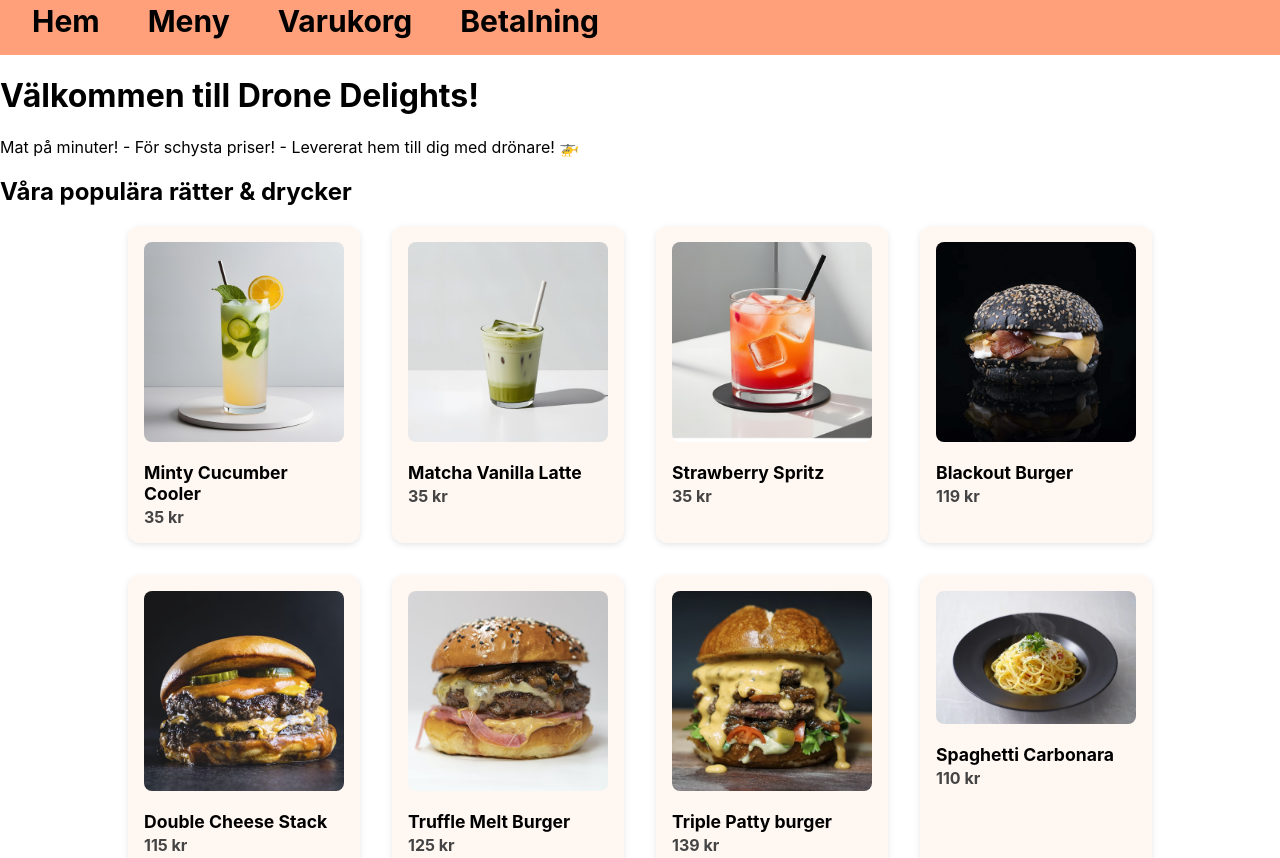
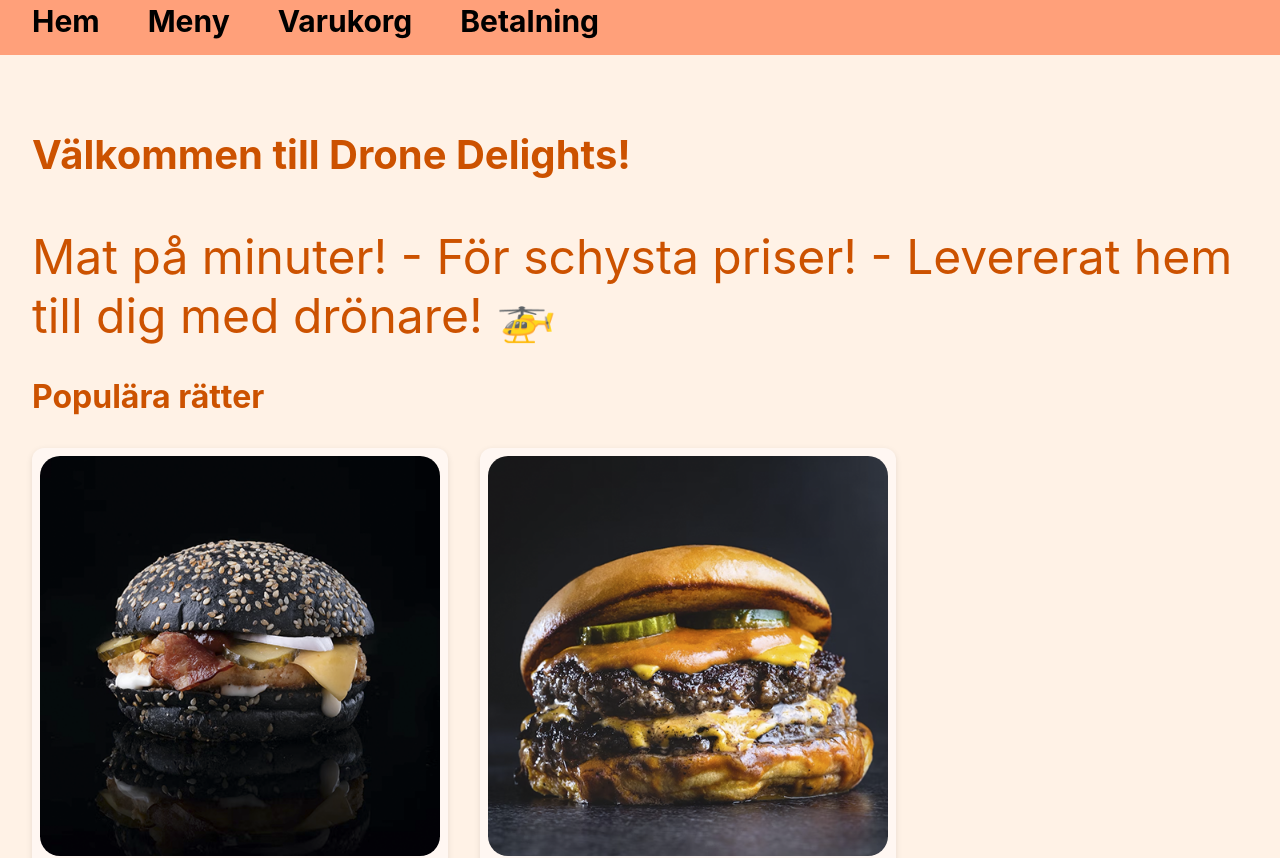
Before and after one commit to Rickyilic/DroneDelightsRickyIlicSYSM8, a React (Create React App) app: page / in a window 1280 px wide. Shown: the part 180-1038 px from the top of the page. Built offline with nearby package versions, Linux system fonts and the light colour scheme; data requests are answered from the project's data file.

Commit message:
Sorterat populära huvudrätter, efterrätter och drycker på home page och byggt styleat med home.css

```diff
--- a/db.json
+++ b/db.json
@@ -13,8 +13,8 @@
     { "id": 11, "name": "Blackout Burger", "category": "huvudrätt", "price": 119, "image": "/images/blackout-burger.png", "popular": true},
     { "id": 12, "name": "Double Cheese Stack", "category": "huvudrätt", "price": 115, "image": "/images/double-cheese.png", "popular": true},
     { "id": 13, "name": "Truffle Melt Burger", "category": "huvudrätt", "price": 125, "image": "/images/truffle-burger.png", "popular": true},
-    { "id": 14, "name": "Triple Patty burger", "category": "huvudrätt", "price": 139, "image": "/images/triple-patty.png", "popular": true},
-    { "id": 15, "name": "Spaghetti Carbonara", "category": "huvudrätt", "price": 110, "image": "/images/carbonara.webp", "popular": true},
+    { "id": 14, "name": "Triple Patty burger", "category": "huvudrätt", "price": 139, "image": "/images/triple-patty.png", "popular": false},
+    { "id": 15, "name": "Spaghetti Carbonara", "category": "huvudrätt", "price": 110, "image": "/images/carbonara.webp", "popular": false},
     { "id": 16, "name": "Crispy Fries", "category": "huvudrätt", "price": 25, "image": "/images/fries.png", "popular": false},
     { "id": 17, "name": "Sweet Fries", "category": "huvudrätt", "price": 30, "image": "/images/sweet-fries.png", "popular": false},
     { "id": 18, "name": "Oreo Choco Shake", "category": "efterrätt", "price": 45, "image": "/images/oreo-shake.png", "popular": true},
--- a/src/pages/Home.css
+++ b/src/pages/Home.css
@@ -1,18 +1,26 @@
 .home {
-  padding: 2rem;
-  max-width: 1200px;
+  background-color: #fff2e6;
+  padding: 3rem 2rem;
+  min-height: 100vh;
+  max-width: 100%;
   margin: 0 auto;
-  text-align: center;
+  text-align: left;
 }
 
 .home h1 {
   font-size: 2.5rem;
+  color: #cc5200;
   margin-bottom: 0.5rem;
+}
+.home h2 {
+  font-size: 2rem;
+  color: #cc5200;
+  margin-bottom: 2rem;
 }
 
 .home p {
-  font-size: 1.2rem;
-  color: #666;
+  font-size: 3rem;
+  color: #cc5200;
   margin-bottom: 2rem;
 }
 
@@ -20,32 +28,33 @@
   display: flex;
   flex-wrap: wrap;
   gap: 2rem;
-  justify-content: center;
+  justify-content: flex-start;
 }
 
 .product-card {
-  width: 200px;
+  width: 400px;
   background-color: #fff7f2;
   border-radius: 12px;
   box-shadow: 0 2px 6px rgba(0, 0, 0, 0.1);
-  padding: 1rem;
+  padding: 0.5rem;
   transition: transform 0.2s ease;
 }
 
 .product-card:hover {
-  transform: scale(1.03);
+  transform: scale(105%);
+  box-shadow: 0 4px 12px rgba(0, 0, 0, 0.2);
 }
 
 .product-card img {
   width: 100%;
   height: auto;
-  border-radius: 8px;
+  border-radius: 20px;
   margin-bottom: 0.5rem;
 }
 
 .product-card h3 {
   margin: 0.5rem 0 0.2rem;
-  font-size: 1.1rem;
+  font-size: 1.8rem;
 }
 
 .product-card p {
--- a/src/pages/Home.jsx
+++ b/src/pages/Home.jsx
@@ -1,5 +1,5 @@
 import { useEffect, useState } from "react";
-import './Home.css';
+import "./Home.css";
 
 function Home() {
   const [popular, setPopular] = useState([]);
@@ -16,13 +16,16 @@ function Home() {
   const popularDesserts = popular.filter(p => p.category === "efterrätt");
 
   return (
-    <div>
+    <div className="home">
       <h1>Välkommen till Drone Delights!</h1>
       <p>Mat på minuter! - För schysta priser! - Levererat hem till dig med drönare! 🚁</p>
 
-      <h2>Våra populära rätter & drycker</h2>
+      {/* Huvudrätter */}
+      {popularMain.length > 0 && (
+        <>
+          <h2>Populära rätter</h2>
           <div className="popular-products">
-        {popular.map((item) => (
+            {popularMain.map(item => (
               <div key={item.id} className="product-card">
                 <img src={item.image} alt={item.name} />
                 <h3>{item.name}</h3>
@@ -30,6 +33,40 @@ function Home() {
               </div>
             ))}
           </div>
+        </>
+      )}
+
+      {/* Drycker */}
+      {popularDrinks.length > 0 && (
+        <>
+          <h2>Populära drycker</h2>
+          <div className="popular-products">
+            {popularDrinks.map(item => (
+              <div key={item.id} className="product-card">
+                <img src={item.image} alt={item.name} />
+                <h3>{item.name}</h3>
+                <p>{item.price} kr</p>
+              </div>
+            ))}
+          </div>
+        </>
+      )}
+
+      {/* Efterrätter */}
+      {popularDesserts.length > 0 && (
+        <>
+          <h2>Populära efterrätter</h2>
+          <div className="popular-products">
+            {popularDesserts.map(item => (
+              <div key={item.id} className="product-card">
+                <img src={item.image} alt={item.name} />
+                <h3>{item.name}</h3>
+                <p>{item.price} kr</p>
+              </div>
+            ))}
+          </div>
+        </>
+      )}
     </div>
   );
 }
```
Lines whose indentation alone changed are shown as unchanged.
